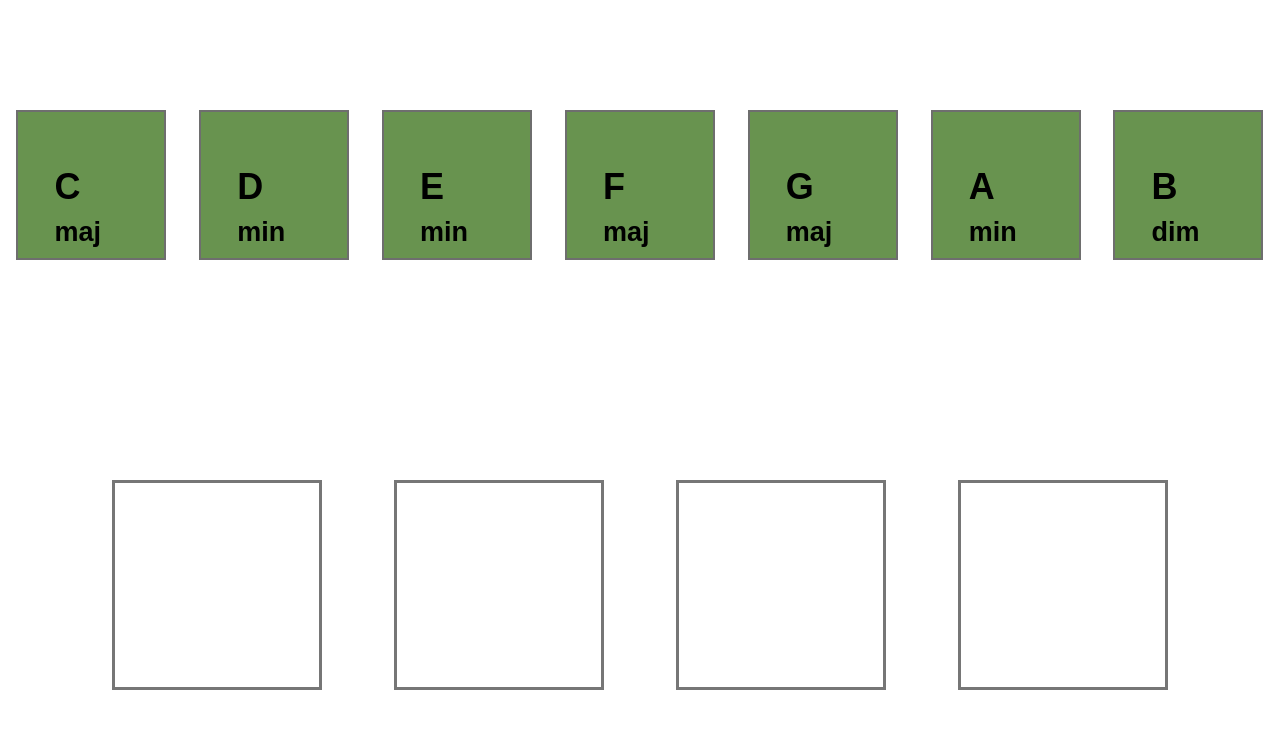
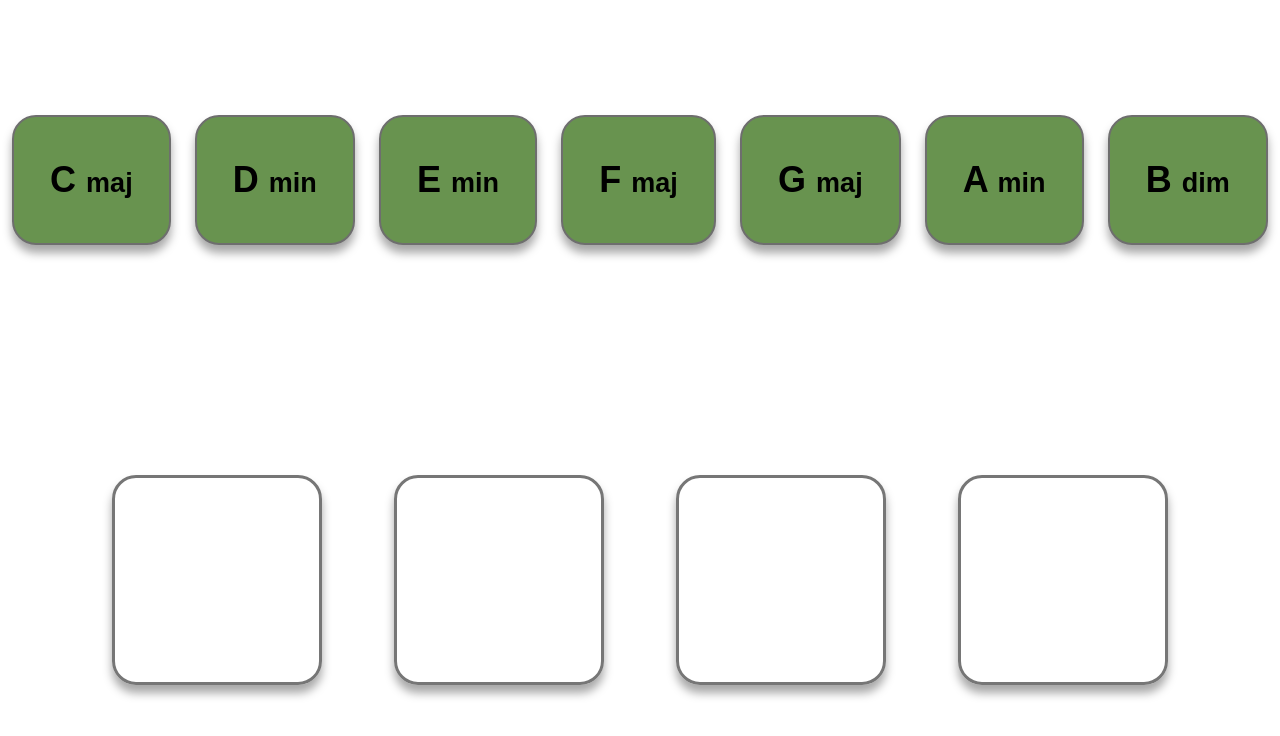
Before and after one commit to ehoversten/styling_practice, a plain HTML site: page drag_drop/index.html in a window 1280 px wide. Drawn offline with Linux system fonts and the light colour scheme.

Commit message:
added rounded corners and shadows to containers in drag drop project

```diff
--- a/drag_drop/style.css
+++ b/drag_drop/style.css
@@ -29,15 +29,17 @@ section {
 }
 
 .chord {
-    max-width: 150px;
-    max-height: 150px;
+    /* max-width: 150px;
+    max-height: 150px; */
     margin: auto;
     border: 2px solid #6e6e6e;
     background-color: #68934f;
+    border-radius: 1em;
+    box-shadow: rgba(0, 0, 0, 0.35) 0px 8px 10px;
 }
 
 .card {
-    padding: 1em 1.5em;
+    padding: 0.5em 1.5em;
 }
 
 .empty-container {
@@ -67,6 +69,8 @@ section {
     padding: 2px 2px;
     border: 3px solid #767676;
     /* background-color: #4f6493; */
+    border-radius: 1em;
+    box-shadow: rgba(0, 0, 0, 0.35) 0px 8px 10px;
 }
 
 .hold {
```
